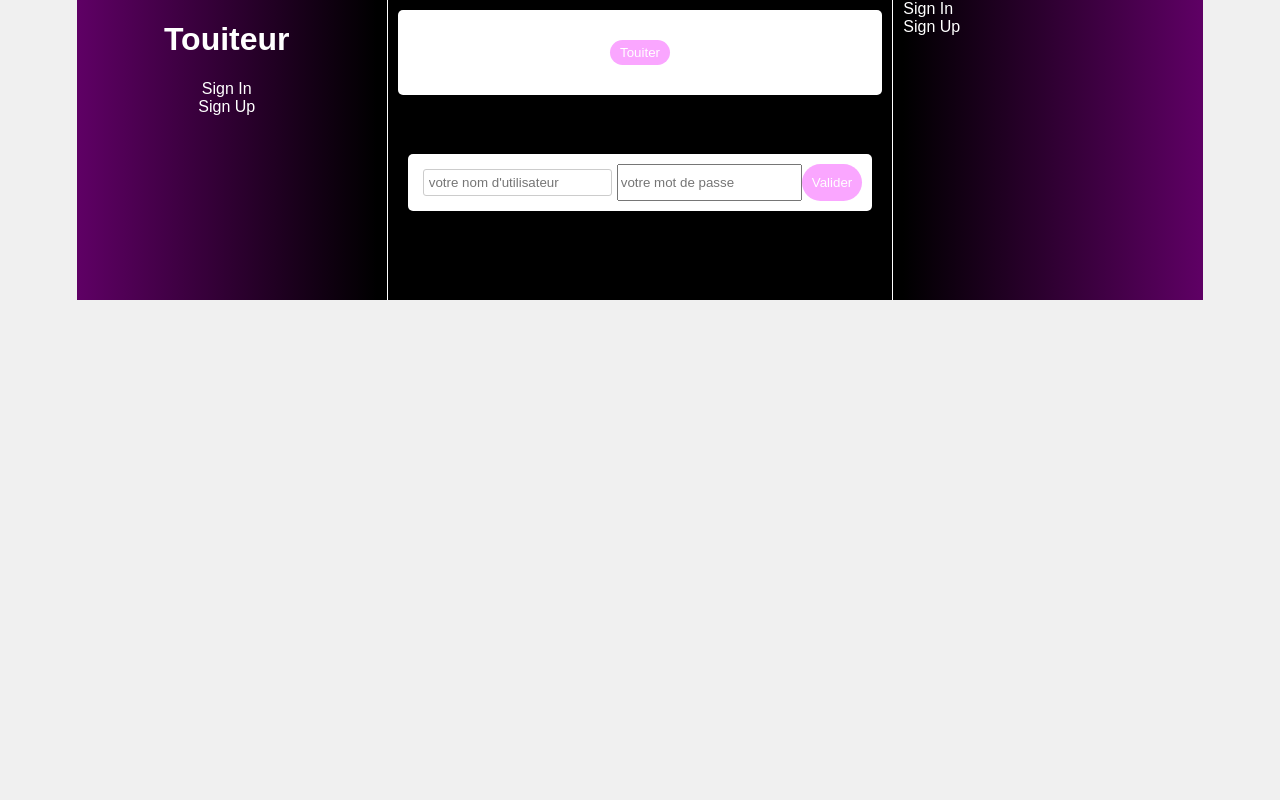
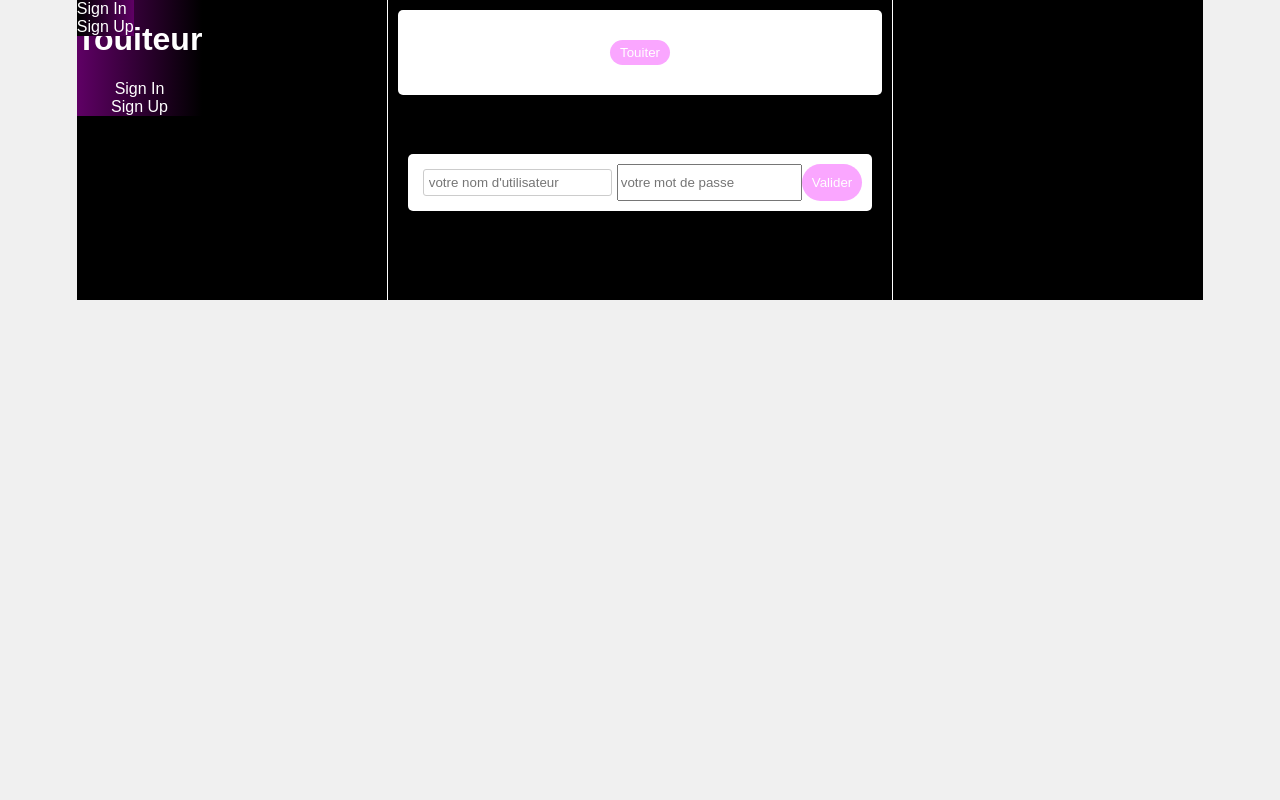
Before and after one commit to tristan-roth/touiteur, a PHP site: page /?action=signin in a window 1280 px wide. Run offline with PHP 8.4, Linux system fonts and the light colour scheme.

Commit message:
update css

```diff
--- a/CSS/style.css
+++ b/CSS/style.css
@@ -8,7 +8,6 @@ body {
     flex-direction: column;
     align-items: center;
     align-content: center;
-    min-height: 100vh;
 }
 
 /* Style de l'en-tête (barre de navigation) */
@@ -160,6 +159,7 @@ button:hover {
     grid-auto-rows: minmax(300px, auto);
 }
 .menu-gauche {
+    position: fixed;
     text-align: center;
     background: linear-gradient(to right, #5F0065, black);
     grid-column: 1;
@@ -177,6 +177,7 @@ button:hover {
     border-bottom-style: none;
 }
 .menu-droite {
+    position: fixed;
     background: linear-gradient(to right, black ,#5F0065);
     grid-column: 3;
     grid-row: 1;
--- a/src/action/SigninAction.php
+++ b/src/action/SigninAction.php
@@ -20,7 +20,7 @@ class SigninAction extends Action {
         if ($method === "GET" || !isset($_POST["nom"])) {
             $html = <<<HTML
             <h3>connexion : </h3>
-            <form action id=signin method ="POST">
+            <form action="signin" id="signin" method="POST">
                 <input type="text" id="nom" name="nom" placeholder="votre nom d'utilisateur">
                 <input type="password" id="mdp" name="passwd" placeholder="votre mot de passe">
                 <button type="submit">Valider</button>
--- a/src/action/SignupAction.php
+++ b/src/action/SignupAction.php
@@ -21,7 +21,7 @@ class SignupAction extends Action
         if ($method === "GET") {
             $html = <<<HTML
 <h3>Inscription : </h3>
-<form action id=signup method ="POST">
+<form action="signup" id="signup" method="POST">
     <input type="text" id="nom" name="nom" placeholder="votre nom">
     <input type="text" id="prenom" name="prenom" placeholder="votre prénom">
     <input type="text" id="uti" name="uti" placeholder="votre nom d'utilisateur">
```
